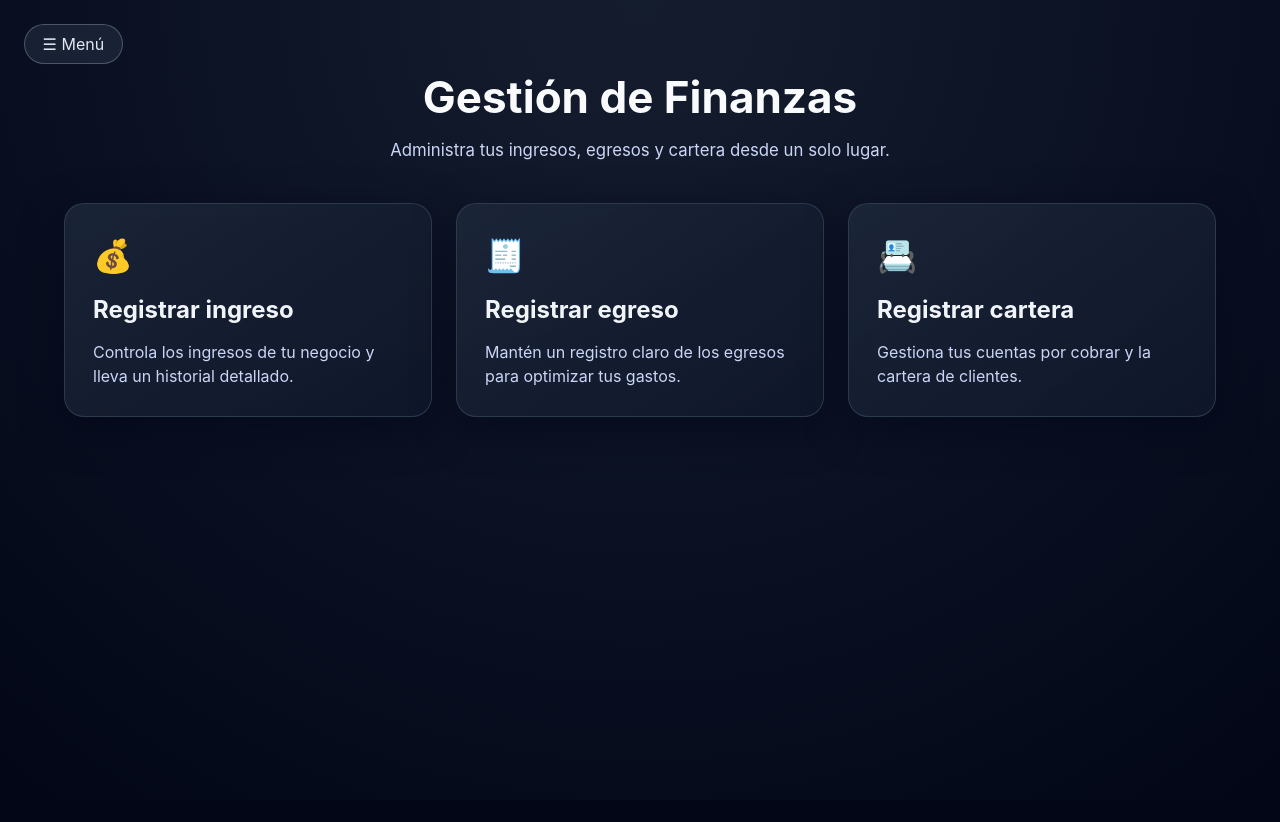
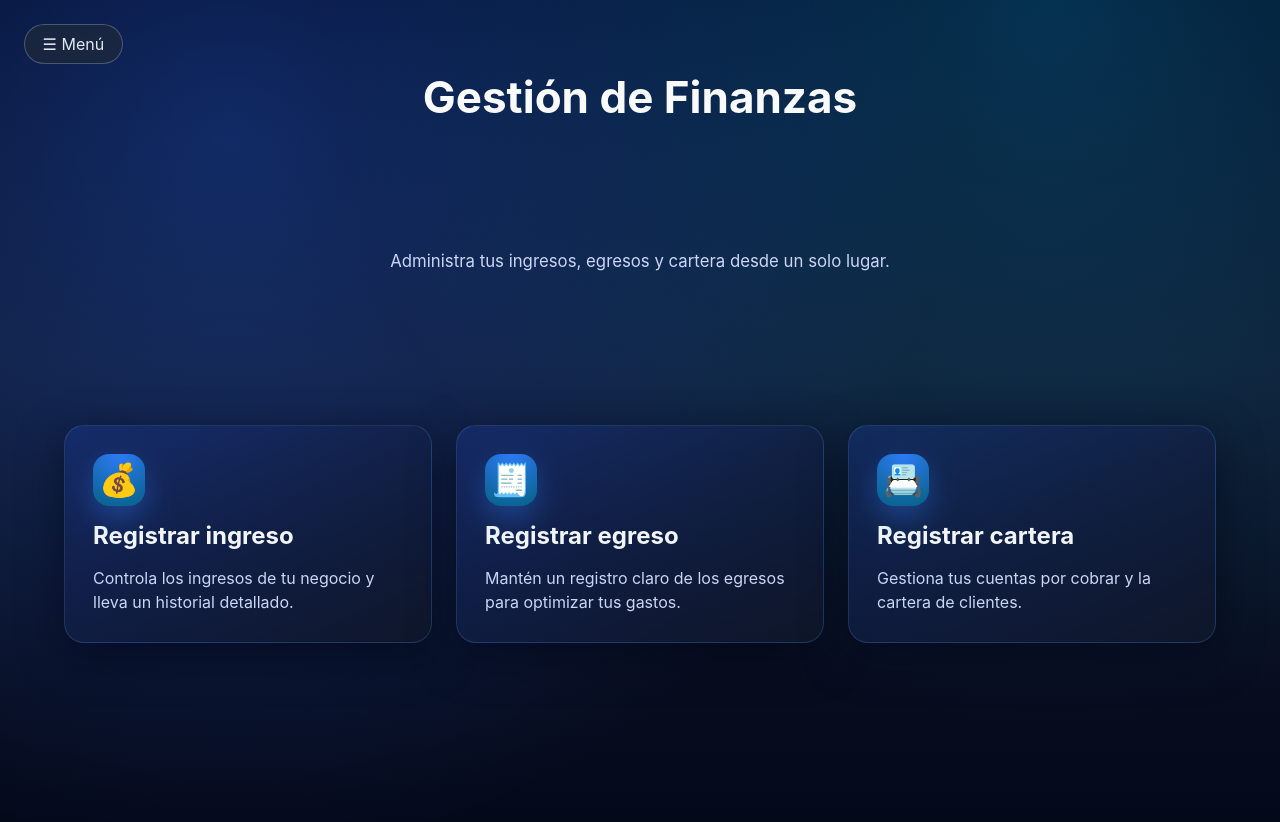
Before and after one commit to Juan4368/ContabilidadSeusPOS, a Vue app: page / in a window 1280 px wide. Shown: the top 822 px of the page. Before the commit the page ends 800 px from the top, so only its background shows below. Built offline with nearby package versions, Linux system fonts and the light colour scheme.

Commit message:
Improve background contrast and detail interactions

```diff
--- a/src/style.css
+++ b/src/style.css
@@ -19,7 +19,10 @@
 body {
   margin: 0;
   min-height: 100vh;
-  background: radial-gradient(circle at top, rgba(30, 41, 59, 0.65), rgba(2, 6, 23, 0.95));
+  background:
+    radial-gradient(circle at 18% 15%, rgba(37, 99, 235, 0.35), transparent 55%),
+    radial-gradient(circle at 82% 0%, rgba(14, 165, 233, 0.28), transparent 52%),
+    linear-gradient(180deg, #020617 0%, #0f172a 40%, #020617 100%);
   color: #e2e8f0;
 }
 
--- a/src/views/FinanzasView.vue
+++ b/src/views/FinanzasView.vue
@@ -1,5 +1,5 @@
 <script setup lang="ts">
-import { computed, reactive, ref, watch } from 'vue'
+import { computed, onBeforeUnmount, onMounted, reactive, ref, watch } from 'vue'
 
 type Registro = {
   id: number
@@ -82,6 +82,20 @@ const irASeccion = (seccion: SeccionDetalle) => {
 const volverAlInicio = () => {
   seccionActiva.value = 'landing'
 }
+
+const manejarEscape = (event: KeyboardEvent) => {
+  if (event.key === 'Escape' && seccionActiva.value !== 'landing') {
+    volverAlInicio()
+  }
+}
+
+onMounted(() => {
+  window.addEventListener('keydown', manejarEscape)
+})
+
+onBeforeUnmount(() => {
+  window.removeEventListener('keydown', manejarEscape)
+})
 
 watch(seccionActiva, () => {
   menuAbierto.value = false
@@ -258,7 +272,15 @@ const landingCards = computed(() =>
       </div>
     </section>
 
-    <section v-else-if="detalleVisible" class="panel detalle">
+    <transition name="detalle">
+      <div
+        v-if="detalleVisible"
+        class="detalle-modal"
+        role="dialog"
+        aria-modal="true"
+        @click.self="volverAlInicio"
+      >
+        <section class="panel detalle" @click.stop>
           <button class="volver" type="button" @click="volverAlInicio">← Volver al inicio</button>
 
           <header class="detalle__encabezado">
@@ -308,6 +330,8 @@ const landingCards = computed(() =>
             <li v-if="detalleVisible.registros.length === 0" class="vacio">{{ detalleVisible.vacio }}</li>
           </ul>
         </section>
+      </div>
+    </transition>
   </main>
 </template>
 
@@ -316,6 +340,7 @@ const landingCards = computed(() =>
   display: grid;
   gap: 2.5rem;
   position: relative;
+  min-height: 100vh;
 }
 
 .menu-dinamico {
@@ -408,25 +433,34 @@ const landingCards = computed(() =>
 }
 
 .card {
-  background: linear-gradient(145deg, rgba(30, 41, 59, 0.8), rgba(15, 23, 42, 0.95));
+  background: linear-gradient(150deg, rgba(30, 64, 175, 0.3), rgba(15, 23, 42, 0.95));
   border-radius: 1.25rem;
   padding: 1.75rem;
   display: grid;
   gap: 0.75rem;
-  box-shadow: 0 0.75rem 2.5rem rgba(2, 6, 23, 0.55);
-  transition: transform 0.2s ease, box-shadow 0.2s ease;
+  box-shadow: 0 0.85rem 2.75rem rgba(2, 6, 23, 0.6);
+  transition: transform 0.2s ease, box-shadow 0.2s ease, border-color 0.2s ease;
   outline: none;
-  border: 1px solid rgba(51, 65, 85, 0.8);
+  border: 1px solid rgba(96, 165, 250, 0.2);
 }
 
 .card:hover,
 .card:focus-visible {
   transform: translateY(-6px);
-  box-shadow: 0 1.35rem 3rem rgba(2, 6, 23, 0.7);
+  box-shadow: 0 1.5rem 3.25rem rgba(2, 6, 23, 0.75);
+  border-color: rgba(96, 165, 250, 0.45);
 }
 
 .card__icono {
   font-size: 2rem;
+  width: 3.25rem;
+  height: 3.25rem;
+  display: inline-grid;
+  place-items: center;
+  border-radius: 1rem;
+  background: radial-gradient(circle at top, rgba(59, 130, 246, 0.9), rgba(14, 116, 144, 0.75));
+  box-shadow: 0 0.75rem 1.75rem rgba(59, 130, 246, 0.35);
+  filter: saturate(1.15);
 }
 
 .card h2 {
@@ -441,13 +475,13 @@ const landingCards = computed(() =>
 }
 
 .panel {
-  background: rgba(15, 23, 42, 0.9);
+  background: linear-gradient(155deg, rgba(15, 23, 42, 0.95), rgba(30, 58, 138, 0.7));
   border-radius: 1.25rem;
-  box-shadow: 0 0.75rem 2.5rem rgba(2, 6, 23, 0.65);
+  box-shadow: 0 1rem 3rem rgba(2, 6, 23, 0.7);
   padding: 2rem;
   display: grid;
   gap: 2rem;
-  border: 1px solid rgba(51, 65, 85, 0.8);
+  border: 1px solid rgba(96, 165, 250, 0.25);
 }
 
 .detalle__encabezado {
@@ -458,6 +492,13 @@ const landingCards = computed(() =>
 
 .detalle__icono {
   font-size: 2.25rem;
+  width: 3.75rem;
+  height: 3.75rem;
+  display: inline-grid;
+  place-items: center;
+  border-radius: 1.25rem;
+  background: radial-gradient(circle at top, rgba(34, 211, 238, 0.9), rgba(59, 130, 246, 0.85));
+  box-shadow: 0 1rem 2.5rem rgba(34, 211, 238, 0.35);
 }
 
 .detalle__encabezado h2 {
@@ -468,6 +509,28 @@ const landingCards = computed(() =>
 .detalle__encabezado p {
   margin: 0;
   color: #cbd5f5;
+}
+
+.detalle-modal {
+  position: fixed;
+  inset: 0;
+  display: flex;
+  align-items: center;
+  justify-content: center;
+  padding: 4rem 1.5rem;
+  background: radial-gradient(circle at top, rgba(30, 41, 59, 0.65), rgba(2, 6, 23, 0.85));
+  backdrop-filter: blur(6px);
+  z-index: 20;
+}
+
+.detalle-enter-active,
+.detalle-leave-active {
+  transition: opacity 0.2s ease;
+}
+
+.detalle-enter-from,
+.detalle-leave-to {
+  opacity: 0;
 }
 
 .volver {
```
Lines whose indentation alone changed are shown as unchanged.
